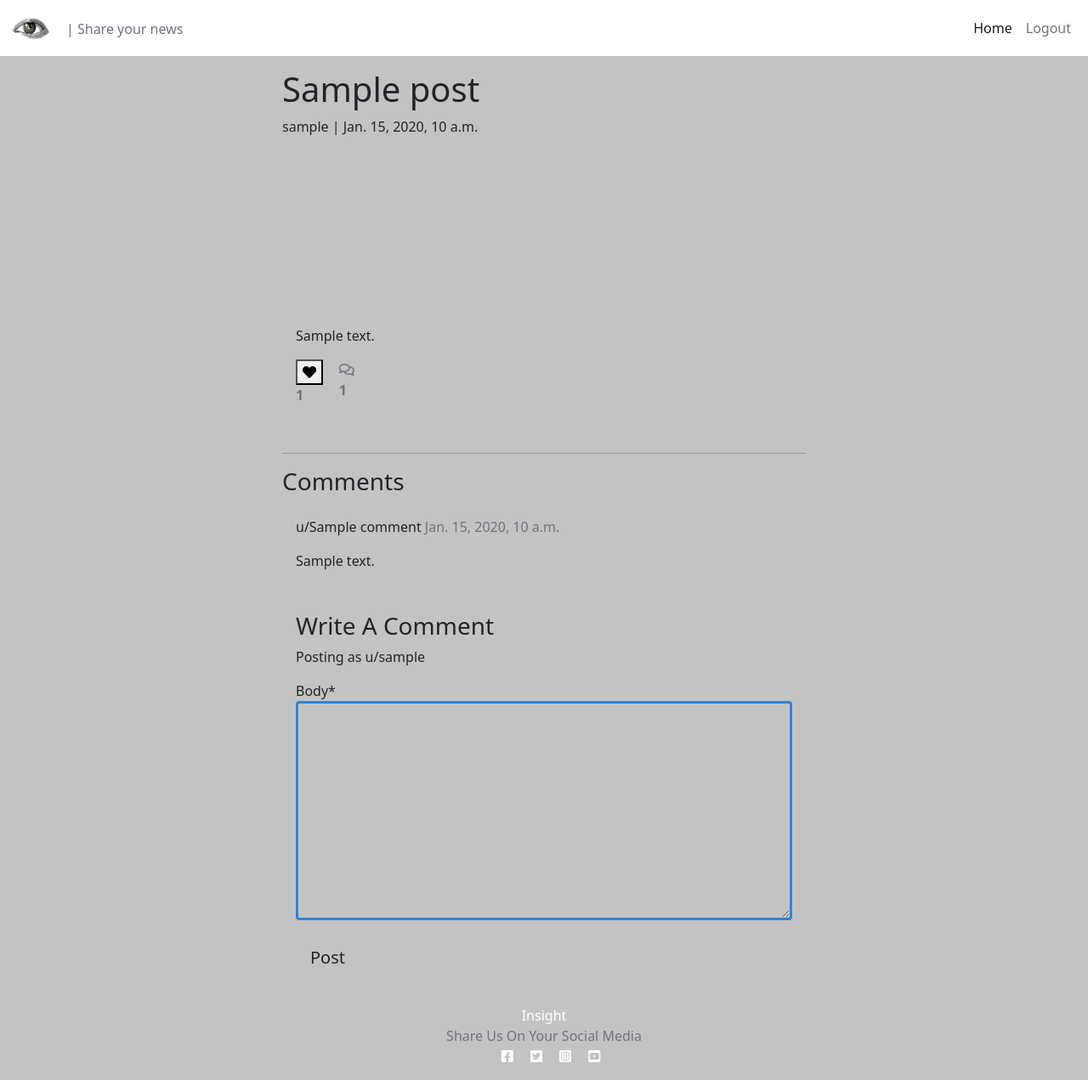
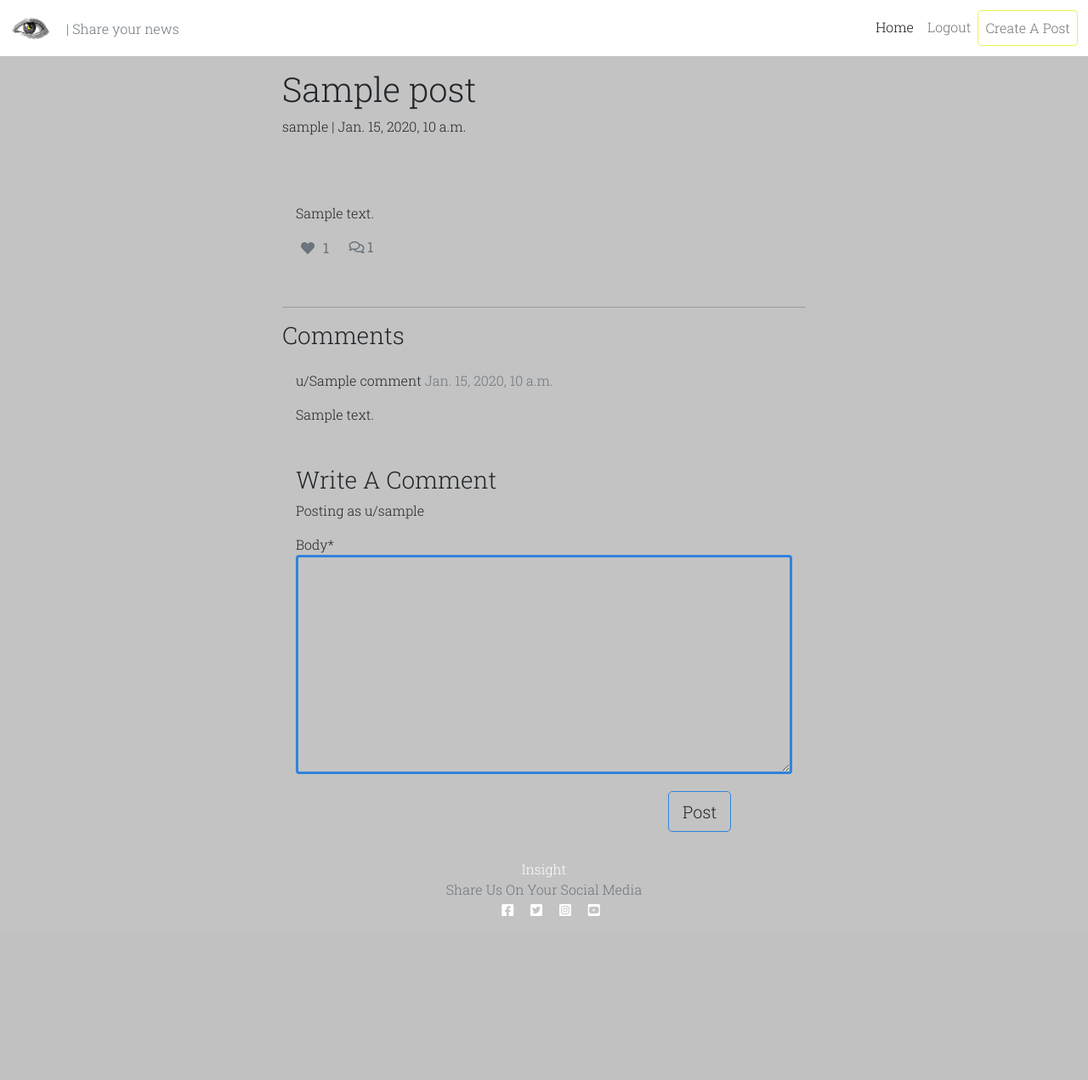
Before and after one commit to Code-Institute-Submissions/SeanTangney-insight_SepResub, a Django app: a page that uses templates/base.html in a window 1280 px wide. Shown: the whole page at 85% size. After the commit the page ends 1078 px from the top, so only its background shows below. Run offline with Django 4.2, Linux system fonts and the light colour scheme; a user stored in the database is signed in; tables that the repository leaves empty hold one stand-in row (values such as "Sample post"); some libraries are stand-ins or nearby versions.

Commit message:
Add styles to post_detail, Add script.js

```diff
--- a/static/css/style.css
+++ b/static/css/style.css
@@ -1,5 +1,7 @@
 body {
     background-color: #C3C3C3;
+    font-family: 'Roboto Slab', serif;
+    font-weight: 500;
 }
 
 .card {
@@ -12,7 +14,7 @@
     overflow: hidden;
     display: inline-block;
     position: relative;
-    height: 33vh;
+    height: auto;
     width: 100%;
 }
 
@@ -32,6 +34,16 @@
     position: relative;
 }
 
+.create-post-button {
+    border: 1px solid #EEF146;
+    border-radius: 5px;
+}
+
+.create-post-button:hover {
+    border-radius: 5px;
+    background-color: #EEF146
+}
+
 /* Post Detail */
 
 .post-detail-card {
@@ -49,6 +61,33 @@
     background-color: #C3C3C3;
     border-color: #3083DC;
     border-width: 0.2em;
+}
+
+.btn-like {
+    border: none;
+    color: #6c757d;
+    background-color: #C3C3C3;
+}
+
+.col-1 {
+    width: auto;
+}
+
+.submit-container {
+    align-items: flex-end;
+    margin-left: 75%;
+}
+
+.submit-btn {
+    background-color: #C3C3C3;
+    border: 1px solid #3083DC;
+    border-radius: 5px;
+}
+
+
+.submit-btn:hover {
+    border-radius: 5px;
+    background-color: #3083DC;
 }
 
 /* Sign In Page */
--- /dev/null
+++ b/static/js/script.js
@@ -0,0 +1,11 @@
+setTimeout(function () {
+    let messages = document.getElementById("msg");
+    let alert = new bootstrap.Alert(messages);
+    alert.close();
+}, 3000);
+
+
+function clear() {
+    var textarea = document.getElementById("id_body");
+    textarea.reset();
+}
--- a/templates/base.html
+++ b/templates/base.html
@@ -6,16 +6,17 @@
 <head>
     <title>Insight</title>
 
-    <link rel="preconnect" href="https://fonts.gstatic.com">
-    <link href="https://fonts.googleapis.com/css2?family=Roboto:wght@300&display=swap" rel="stylesheet">
-    <link href="https://fonts.googleapis.com/css2?family=Lato:wght@300;700&display=swap" rel="stylesheet">
+    <link rel="preconnect" href="https://fonts.googleapis.com">
+    <link rel="preconnect" href="https://fonts.gstatic.com" crossorigin>
+    <link href="https://fonts.googleapis.com/css2?family=Nunito:wght@200&family=Rubik:wght@300&display=swap"
+        rel="stylesheet">
     <link rel="stylesheet" href="https://cdnjs.cloudflare.com/ajax/libs/font-awesome/5.15.3/css/all.min.css">
+    <link
+        href="https://fonts.googleapis.com/css2?family=Nunito:wght@200&family=Roboto+Slab:wght@300&family=Rubik:wght@300&display=swap"
+        rel="stylesheet">
     <meta name="viewport" content="width=device-width, initial-scale=1" />
     <link href="https://cdn.jsdelivr.net/npm/bootstrap@5.0.1/dist/css/bootstrap.min.css" rel="stylesheet"
         integrity="sha384-+0n0xVW2eSR5OomGNYDnhzAbDsOXxcvSN1TPprVMTNDbiYZCxYbOOl7+AMvyTG2x" crossorigin="anonymous">
-    <script src="https://cdn.jsdelivr.net/npm/bootstrap@5.0.1/dist/js/bootstrap.bundle.min.js"
-        integrity="sha384-gtEjrD/SeCtmISkJkNUaaKMoLD0//ElJ19smozuHV6z3Iehds+3Ulb9Bn9Plx0x4" crossorigin="anonymous">
-    </script>
     <link rel="stylesheet" href="{% static 'css/style.css' %}">
 
 </head>
@@ -49,6 +50,9 @@
                         <li class="nav-item">
                             <a class="nav-link" href="{% url 'account_logout' %}">Logout</a>
                         </li>
+                        <li class="nav-item">
+                            <a class="nav-link create-post-button" href="#">Create A Post</a>
+                        </li>
                         {% else %}
                         <li class="nav-item">
                             <a class="nav-link" href="{% url 'account_signup' %}">Register</a>
@@ -69,7 +73,7 @@
             <div class="col-md-8 offset-md-2">
                 {% for message in messages%}
 
-                <div class="alert {{ message.tags}} alert-dismissible fade show" id="msg" role="alert">
+                <div class="alert {{ message.tags }} alert-dismissible fade show" id="msg" role="alert">
                     {{ message | safe }}
                     <button type="button" class="btn-close" data-bs-dismiss="alert" aria-label="close">
                     </button>
@@ -96,13 +100,11 @@
             <i class="fab fa-instagram-square ms-3"></i>
             <i class="fab fa-youtube-square ms-3"></i></p>
     </footer>
-    <script>
-        setTimeout(function () {
-            let messages = document.getElementById("msg");
-            let alert = new bootstrap.Alert(messages);
-            alert.close();
-        }, 3000);
+
+    <script src="https://cdn.jsdelivr.net/npm/bootstrap@5.0.1/dist/js/bootstrap.bundle.min.js"
+        integrity="sha384-gtEjrD/SeCtmISkJkNUaaKMoLD0//ElJ19smozuHV6z3Iehds+3Ulb9Bn9Plx0x4" crossorigin="anonymous">
     </script>
+    <script src="{% static 'js/script.js' %}"></script>
 </body>
 
 </html>
--- a/templates/post_detail.html
+++ b/templates/post_detail.html
@@ -1,5 +1,6 @@
 {% extends 'base.html' %} {% block content %}
 {% load crispy_forms_tags %}
+{% load static %}
 
 <div class="post-detail-card">
     <div class="masthead">
@@ -100,16 +101,20 @@
 
                         <h3>Write A Comment</h3>
                         <p>Posting as u/{{ user.username }}</p>
-                        <form method="post">
+                        <form class="comment-form" id="postComment" method="post">
                             {{ comment_form | crispy }}
                             {% csrf_token %}
-                            <button type="submit" class="btn btn-signup btn-lg">Post</button>
+                            <div class="submit-container">
+                                <button type="submit" class="btn btn-signup btn-lg submit-btn"
+                                    onclick="clear()">Post</button>
+                            </div>
                         </form>
                         {% endif %}
                         {% if commented %}
-                        <div class="alert alert-success" role="alert">
-                            Thanks for commenting!
+                        <div class="alert alert-success" role="alert" id="msg">
+                            <p>Thanks for commenting!</p>
                         </div>
+
                         {% endif %}
 
                     </div>
```
Also changed, not shown: static/images/insight_logo_opaque.png (renamed from static/css/images/insight_logo_opaque.png).
